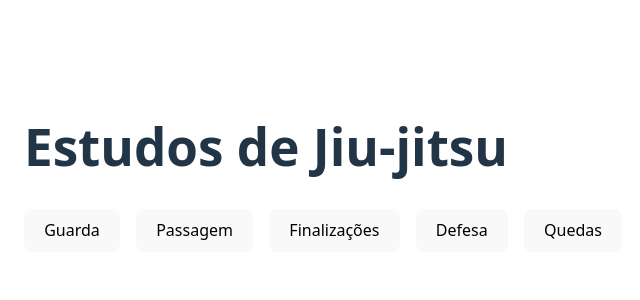
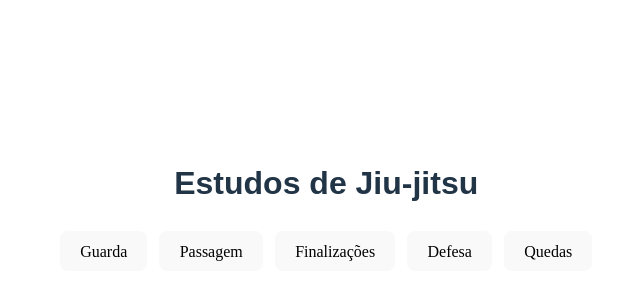
Before and after one commit to Filipecezar00/bjj_learning, a React (Vite) app in the folder jiu-jitsu-study/: page / in a window 1280 px wide. Shown: the part 232-532 px from the top of the page, without its empty margins (0-640 px from the left). Built offline with nearby package versions, Linux system fonts and the light colour scheme.

Commit message:
estilizando

```diff
--- /dev/null
+++ b/jiu-jitsu-study/src/components/CategoryCard.jsx
@@ -0,0 +1,5 @@
+export default function CategoryCard({name,onclick}){
+return(
+<button onClick={onclick} style={{padding:"12px 16px",borderRadius:"6px",border:"1px solid #ccc",cursor:"pointer",}}>{name}</button>
+)
+}
--- a/jiu-jitsu-study/src/pages/Home.jsx
+++ b/jiu-jitsu-study/src/pages/Home.jsx
@@ -1,5 +1,9 @@
+import CategoryCard from "../components/CategoryCard";
+
 export default function Home(){
+
 // Criando estrutura de objetos
+
 const categories = [
     "Guarda",
     'Passagem',
@@ -10,13 +14,15 @@ const categories = [
 
 // Função com elementos e interface do Usuario
 return(
-    <div style={{padding:24}}>
-        <h1>Estudos de Jiu-jitsu</h1>
-        <div style={{display:"flex",gap:16,marginTop:20}}>
-            {categories.map((cat)=>(
-                <button key={cat}>{cat}</button>
-            ))}
-        </div>
+        <div style={{display:"flex", flexDirection:"column", padding:"40px 20px", justifyContent:"center",alignItems:"center",minHeight:"100vh",}}>
+            <div style={{padding:"40px",borderRadius:"12px", textAlign:"center"}}>
+                <h1 style={{fontFamily:"sans-serif",marginBottom:"30px",textAlign:"center",fontSize:"2rem"}}>Estudos de Jiu-jitsu</h1>
+                <div style={{display:"flex",gap:"12px",marginTop:"5px", flexDirection:"row",justifyContent:"center",alignItems:"center",fontFamily:"emoji",fontWeight:"bolder",flexWrap:"wrap",maxWidth:"800px"}}>
+                    {categories.map((cat)=>(
+                        <button key={cat}>{cat}</button>
+                    ))}
+                </div>
+            </div>
     </div>
 );
 }
```
